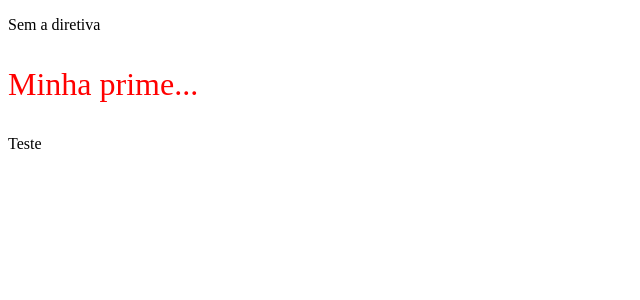
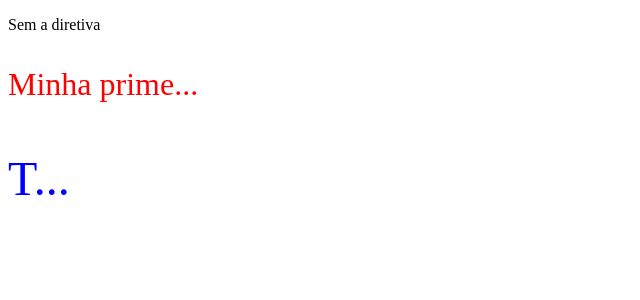
Before and after one commit to oriovaldof/vue-diretivas, a Vue app: page / in a window 1280 px wide. Shown: the top 300 px of the page, without its empty margins (0-640 px from the left). Built offline with nearby package versions, Linux system fonts and the light colour scheme.

Commit message:
diretivas

```diff
--- a/src/App.vue
+++ b/src/App.vue
@@ -1,18 +1,23 @@
 <template>
   <p>Sem a diretiva</p>
- <p v-texto="{cor:'red', tamanhoFonte:'200%', totalCaracteres:15}"> Minha primeira diretiva customizada</p>
- <p v-texto> Teste</p>
+  <p v-texto="{ cor: 'red', tamanhoFonte: '200%', totalCaracteres: 15 }">
+    Minha primeira diretiva customizada
+  </p>
+  <p v-texto="configuracaoTexto">Teste</p>
 </template>
 
 <script>
-
-
 export default {
-  name: 'App',
-
-}
+  name: "App",
+  data: () => ({
+    configuracaoTexto: {
+      cor: "blue",
+      tamanhoFonte: "300%",
+      totalCaracteres: 4,
+    },
+  }),
+};
 </script>
 
 <style>
-
 </style>
```
